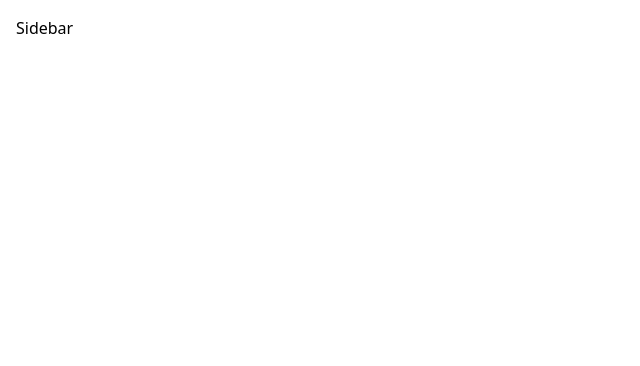
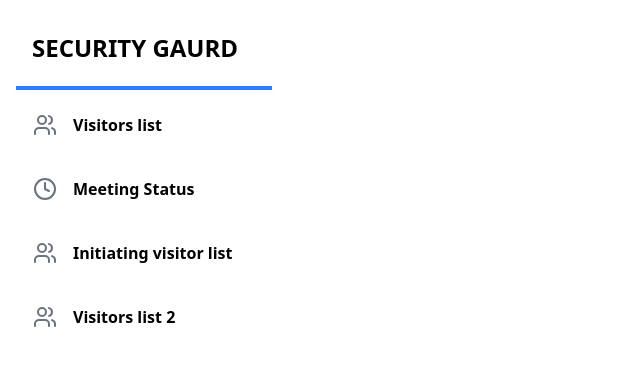
Before and after one commit to FlameX10/VishayVMS, a React app: page /sgd in a window 1280 px wide. Shown: the top 366 px of the page, without its empty margins (0-640 px from the left). Built offline with nearby package versions, Linux system fonts and the light colour scheme; the HTML template or start-up script is replaced by a standard one.

Commit message:
sidebars

```diff
--- a/components/PA/Sidebar.jsx
+++ b/components/PA/Sidebar.jsx
@@ -1,9 +1,61 @@
-import React from 'react'
+"use client";
+import React, { useState } from "react";
+import { Users, Clock } from "lucide-react";
+import { useNavigate } from "react-router-dom";
+
+const menuItems = [
+  { name: "Visitors list", icon: Users, path: "/hed/vl" },
+  { name: "Meeting Status", icon: Clock, path: "/hed/ms" },
+  { name: "Initiating visitor list", icon: Users, path: "/hed/initiate" },
+  { name: "Visitors list 2", icon: Users, path: "/hed/visitors2" },
+];
 
 const Sidebar = () => {
+  const [selectedIndex, setSelectedIndex] = useState(null);
+  const navigate = useNavigate();
+
+  const handleClick = (index, path) => {
+    setSelectedIndex(index);
+    navigate(path);
+  };
+
   return (
-    <div>Sidebar</div>
-  )
-}
+    <div className="flex flex-col gap-1.5">
+      <div className="m-2 p-2">
+        <h1 className="text-2xl font-extrabold font-sans">PROCESS ADMIN</h1>
+      </div>
 
-export default Sidebar
+      <hr className="border-t-4 border-blue-500" />
+
+      {menuItems.map((item, index) => {
+        const Icon = item.icon;
+        const isSelected = selectedIndex === index;
+
+        return (
+          <div
+            key={index}
+            onClick={() => handleClick(index, item.path)}
+            className={`flex flex-row p-2 rounded-md cursor-pointer transition-colors ${
+              isSelected
+                ? "bg-blue-500 border-2 border-black"
+                : "bg-white border border-transparent hover:bg-gray-100"
+            }`}
+          >
+            <div>
+              <Icon
+                className={`m-2 transition-colors ${
+                  isSelected ? "text-white" : "text-gray-500"
+                }`}
+              />
+            </div>
+            <div className="m-2 font-bold">
+              <p className={isSelected ? "text-white" : ""}>{item.name}</p>
+            </div>
+          </div>
+        );
+      })}
+    </div>
+  );
+};
+
+export default Sidebar;
--- a/components/SG/Sidebar.jsx
+++ b/components/SG/Sidebar.jsx
@@ -1,9 +1,61 @@
-import React from 'react'
+"use client";
+import React, { useState } from "react";
+import { Users, Clock } from "lucide-react";
+import { useNavigate } from "react-router-dom";
+
+const menuItems = [
+  { name: "Visitors list", icon: Users, path: "/hed/vl" },
+  { name: "Meeting Status", icon: Clock, path: "/hed/ms" },
+  { name: "Initiating visitor list", icon: Users, path: "/hed/initiate" },
+  { name: "Visitors list 2", icon: Users, path: "/hed/visitors2" },
+];
 
 const Sidebar = () => {
+  const [selectedIndex, setSelectedIndex] = useState(null);
+  const navigate = useNavigate();
+
+  const handleClick = (index, path) => {
+    setSelectedIndex(index);
+    navigate(path);
+  };
+
   return (
-    <div>Sidebar</div>
-  )
-}
+    <div className="flex flex-col gap-1.5">
+      <div className="m-2 p-2">
+        <h1 className="text-2xl font-extrabold font-sans">SECURITY GAURD</h1>
+      </div>
 
-export default Sidebar
+      <hr className="border-t-4 border-blue-500" />
+
+      {menuItems.map((item, index) => {
+        const Icon = item.icon;
+        const isSelected = selectedIndex === index;
+
+        return (
+          <div
+            key={index}
+            onClick={() => handleClick(index, item.path)}
+            className={`flex flex-row p-2 rounded-md cursor-pointer transition-colors ${
+              isSelected
+                ? "bg-blue-500 border-2 border-black"
+                : "bg-white border border-transparent hover:bg-gray-100"
+            }`}
+          >
+            <div>
+              <Icon
+                className={`m-2 transition-colors ${
+                  isSelected ? "text-white" : "text-gray-500"
+                }`}
+              />
+            </div>
+            <div className="m-2 font-bold">
+              <p className={isSelected ? "text-white" : ""}>{item.name}</p>
+            </div>
+          </div>
+        );
+      })}
+    </div>
+  );
+};
+
+export default Sidebar;
--- a/components/SM/Sidebar.jsx
+++ b/components/SM/Sidebar.jsx
@@ -1,9 +1,61 @@
-import React from 'react'
+"use client";
+import React, { useState } from "react";
+import { Users, Clock } from "lucide-react";
+import { useNavigate } from "react-router-dom";
+
+const menuItems = [
+  { name: "Visitors list", icon: Users, path: "/hed/vl" },
+  { name: "Meeting Status", icon: Clock, path: "/hed/ms" },
+  { name: "Initiating visitor list", icon: Users, path: "/hed/initiate" },
+  { name: "Visitors list 2", icon: Users, path: "/hed/visitors2" },
+];
 
 const Sidebar = () => {
+  const [selectedIndex, setSelectedIndex] = useState(null);
+  const navigate = useNavigate();
+
+  const handleClick = (index, path) => {
+    setSelectedIndex(index);
+    navigate(path);
+  };
+
   return (
-    <div>Sidebar</div>
-  )
-}
+    <div className="flex flex-col gap-1.5">
+      <div className="m-2 p-2">
+        <h1 className="text-2xl font-extrabold font-sans">SECURITY MANAGER</h1>
+      </div>
 
-export default Sidebar
+      <hr className="border-t-4 border-blue-500" />
+
+      {menuItems.map((item, index) => {
+        const Icon = item.icon;
+        const isSelected = selectedIndex === index;
+
+        return (
+          <div
+            key={index}
+            onClick={() => handleClick(index, item.path)}
+            className={`flex flex-row p-2 rounded-md cursor-pointer transition-colors ${
+              isSelected
+                ? "bg-blue-500 border-2 border-black"
+                : "bg-white border border-transparent hover:bg-gray-100"
+            }`}
+          >
+            <div>
+              <Icon
+                className={`m-2 transition-colors ${
+                  isSelected ? "text-white" : "text-gray-500"
+                }`}
+              />
+            </div>
+            <div className="m-2 font-bold">
+              <p className={isSelected ? "text-white" : ""}>{item.name}</p>
+            </div>
+          </div>
+        );
+      })}
+    </div>
+  );
+};
+
+export default Sidebar;
```
